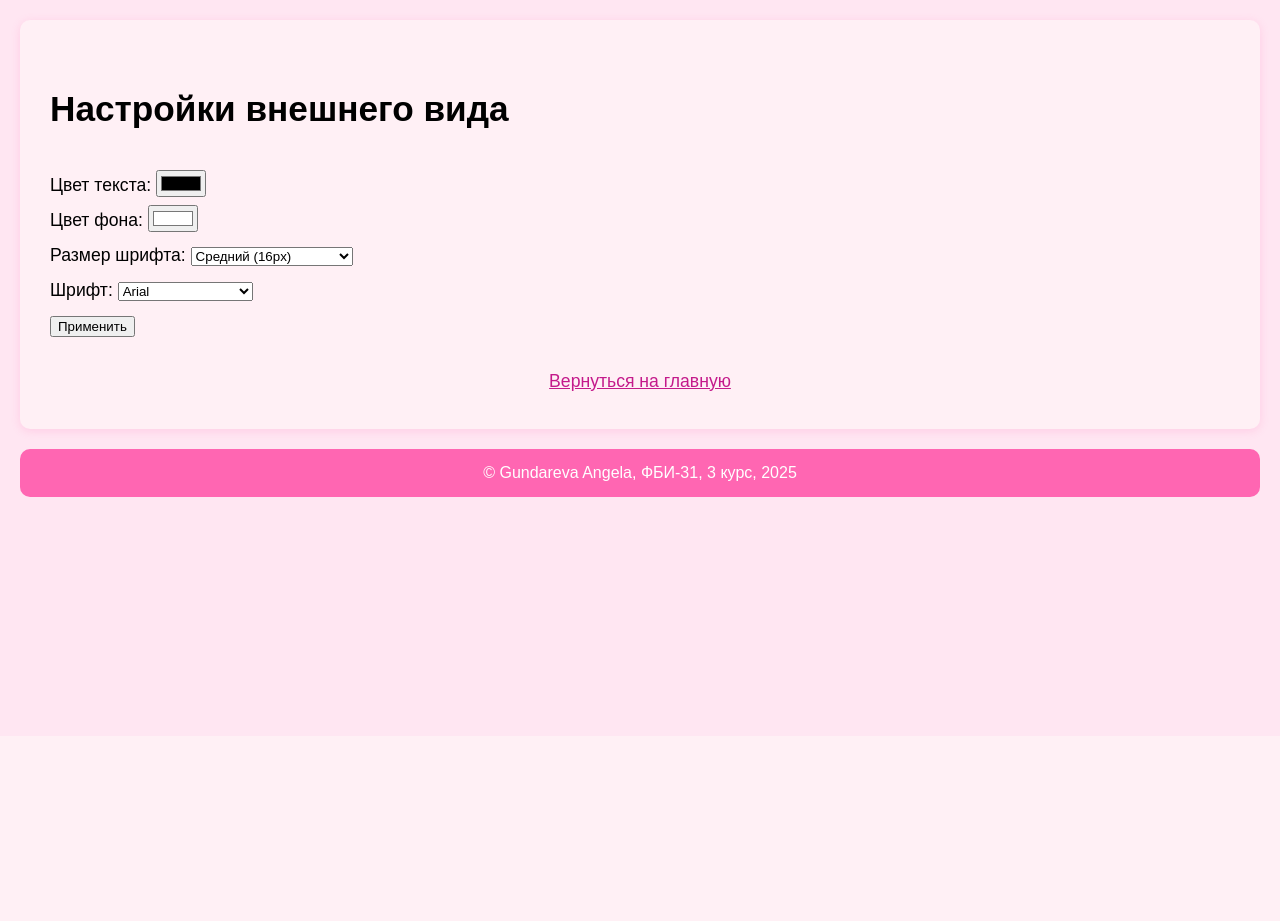
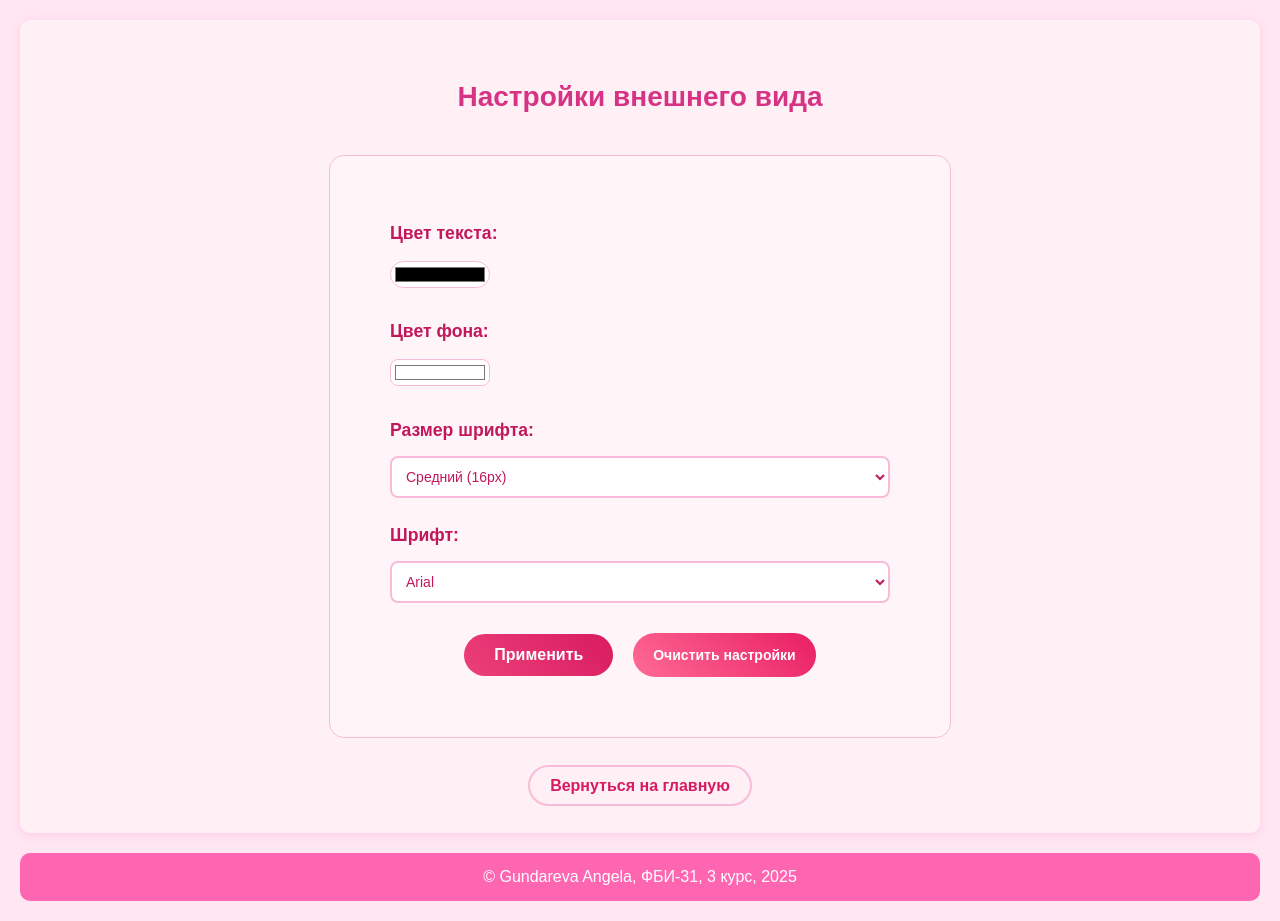
Before and after one commit to gundarevaangela/w_3kurs, a Flask app: page /lab3/settings in a window 1280 px wide. Shown: the part 104-1025 px from the top of the page. Before the commit the page ends 601 px from the top, so only its background shows below. Run offline with Flask 3, Linux system fonts and the light colour scheme.

Commit message:
Очистка изменения отображения

```diff
--- a/lab3.py
+++ b/lab3.py
@@ -99,6 +99,18 @@ def settings():
                                        font_family=font_family))
     return resp
 
+
+
+@lab3.route('/lab3/settings/clear')
+def clear_settings():
+    resp = make_response(redirect('/lab3/settings'))
+    resp.set_cookie('color', '', expires=0)
+    resp.set_cookie('bg_color', '', expires=0)
+    resp.set_cookie('font_size', '', expires=0)
+    resp.set_cookie('font_family', '', expires=0)
+    return resp
+
+
 @lab3.route('/lab3/ticket')
 def ticket():
     errors = {}
--- a/templates/lab3/settings.html
+++ b/templates/lab3/settings.html
@@ -3,22 +3,22 @@
 {% block lab %}Лабораторная работа 3{% endblock %}
 
 {% block main %}
-<h1>Настройки внешнего вида</h1>
+<h1 style="color:#d63384;text-align:center;margin-bottom:30px;font-size:28px;">Настройки внешнего вида</h1>
 
-<form>
-        <div class="form-group">
-            <label for="color">Цвет текста:</label>
-            <input type="color" id="color" name="color" value="{{ color or '#000000' }}">
+<form style="max-width:500px;margin:0 auto;padding:60px;border:1px solid #f8bbd9;border-radius:15px;background-color:#fff5f8;">
+    <div style="margin-bottom:20px;">
+        <label for="color" style="color:#c2185b;display:block;margin-bottom:8px;font-weight:bold;">Цвет текста:</label>
+        <input type="color" id="color" name="color" value="{{ color or '#000000' }}" style="width:20%;border:1px solid #f8bbd9;border-radius:50px;background-color:#fff;cursor:pointer;">
     </div>
 
-        <div class="form-group">
-            <label for="bg_color">Цвет фона:</label>
-            <input type="color" id="bg_color" name="bg_color" value="{{ bg_color or '#ffffff' }}">
+    <div style="margin-bottom:20px;">
+        <label for="bg_color" style="color:#c2185b;display:block;margin-bottom:8px;font-weight:bold;">Цвет фона:</label>
+        <input type="color" id="bg_color" name="bg_color" value="{{ bg_color or '#ffffff' }}" style="width:20%;border:1px solid #f8bbd9;border-radius:8px;background-color:#fff;cursor:pointer;">
     </div>
 
-        <div class="form-group">
-            <label for="font_size">Размер шрифта:</label>
-            <select id="font_size" name="font_size">
+    <div style="margin-bottom:20px;">
+        <label for="font_size" style="color:#c2185b;display:block;margin-bottom:8px;font-weight:bold;">Размер шрифта:</label>
+        <select id="font_size" name="font_size" style="width:100%;padding:10px;border:2px solid #f8bbd9;border-radius:8px;background-color:#fff;color:#c2185b;font-size:14px;">
             <option value="14px" {% if font_size == '14px' %}selected{% endif %}>Маленький (14px)</option>
             <option value="16px" {% if font_size == '16px' or not font_size %}selected{% endif %}>Средний (16px)</option>
             <option value="18px" {% if font_size == '18px' %}selected{% endif %}>Большой (18px)</option>
@@ -26,9 +26,9 @@
         </select>
     </div>
 
-        <div class="form-group">
-            <label for="font_family">Шрифт:</label>
-            <select id="font_family" name="font_family">
+    <div style="margin-bottom:30px;">
+        <label for="font_family" style="color:#c2185b;display:block;margin-bottom:8px;font-weight:bold;">Шрифт:</label>
+        <select id="font_family" name="font_family" style="width:100%;padding:10px;border:2px solid #f8bbd9;border-radius:8px;background-color:#fff;color:#c2185b;font-size:14px;">
             <option value="Arial, sans-serif" {% if font_family == 'Arial, sans-serif' or not font_family %}selected{% endif %}>Arial</option>
             <option value="'Times New Roman', serif" {% if font_family == "'Times New Roman', serif" %}selected{% endif %}>Times New Roman</option>
             <option value="'Courier New', monospace" {% if font_family == "'Courier New', monospace" %}selected{% endif %}>Courier New</option>
@@ -36,12 +36,13 @@
         </select>
     </div>
 
-        <div class="form-actions">
-            <button type="submit">Применить</button>
+    <div style="text-align:center;">
+        <button type="submit" style="background:linear-gradient(45deg, #ec407a, #d81b60);color:white;padding:12px 30px;border:none;border-radius:25px;font-weight:bold;font-size:16px;cursor:pointer;transition:transform 0.2s;">Применить</button>
+        <a href="/lab3/settings/clear" style="display:inline-block;margin-left:15px;background:linear-gradient(45deg, #ff6b95, #e91e63);color:white;padding:8px 20px;border-radius:25px;text-decoration:none;font-weight:bold;font-size:14px;transition:transform 0.2s;">Очистить настройки</a>
     </div>
 </form>
 
-<div style="text-align:center;margin-top:20px;">
-    <a href="/lab3" style="color:#c41a8b;">Вернуться на главную</a>
+<div style="text-align:center;margin-top:30px;">
+    <a href="/lab3" style="color:#d81b60;text-decoration:none;font-weight:bold;font-size:16px;padding:10px 20px;border:2px solid #f8bbd9;border-radius:25px;transition:all 0.3s;">Вернуться на главную</a>
 </div>
 {% endblock %}
```
Lines whose indentation alone changed are shown as unchanged.
